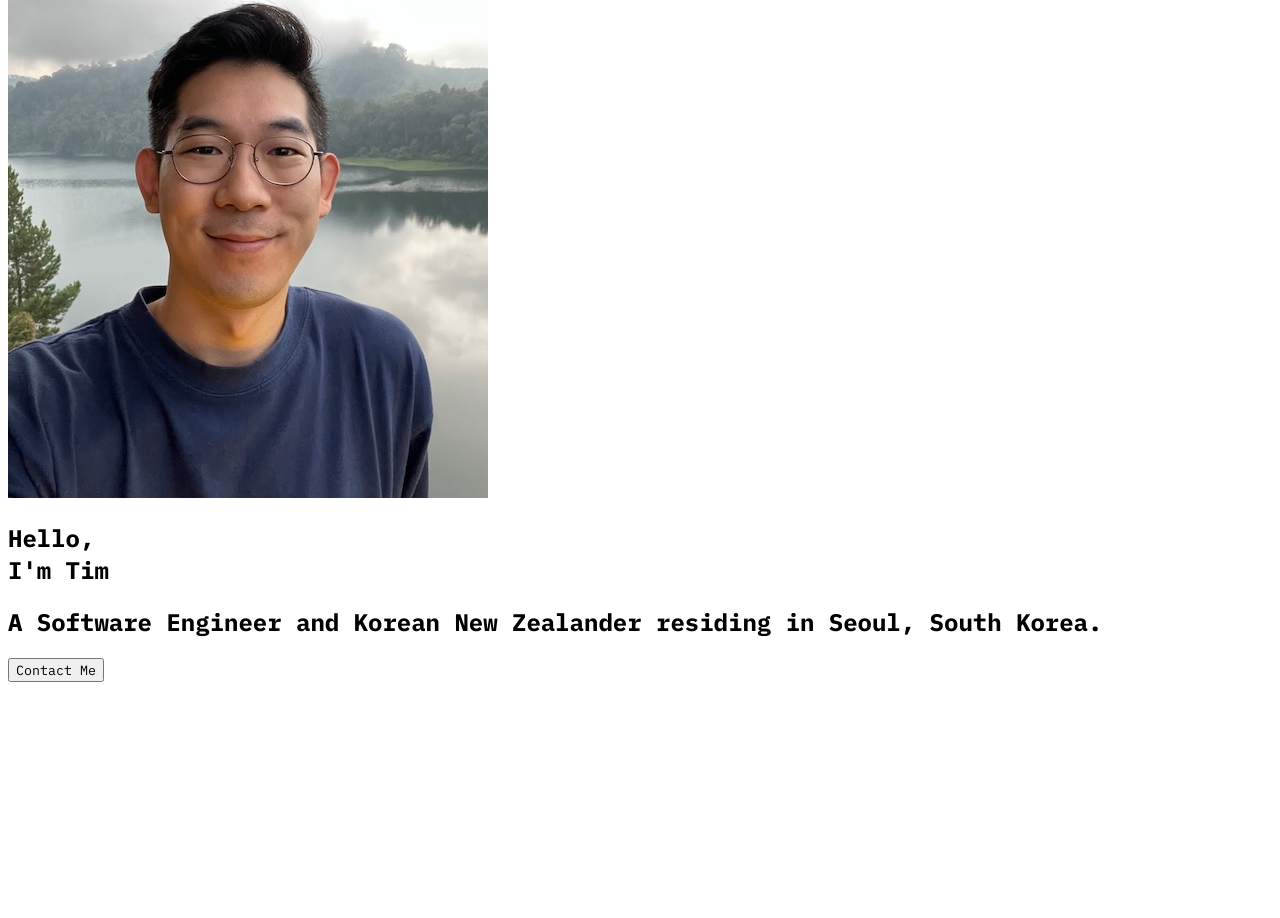
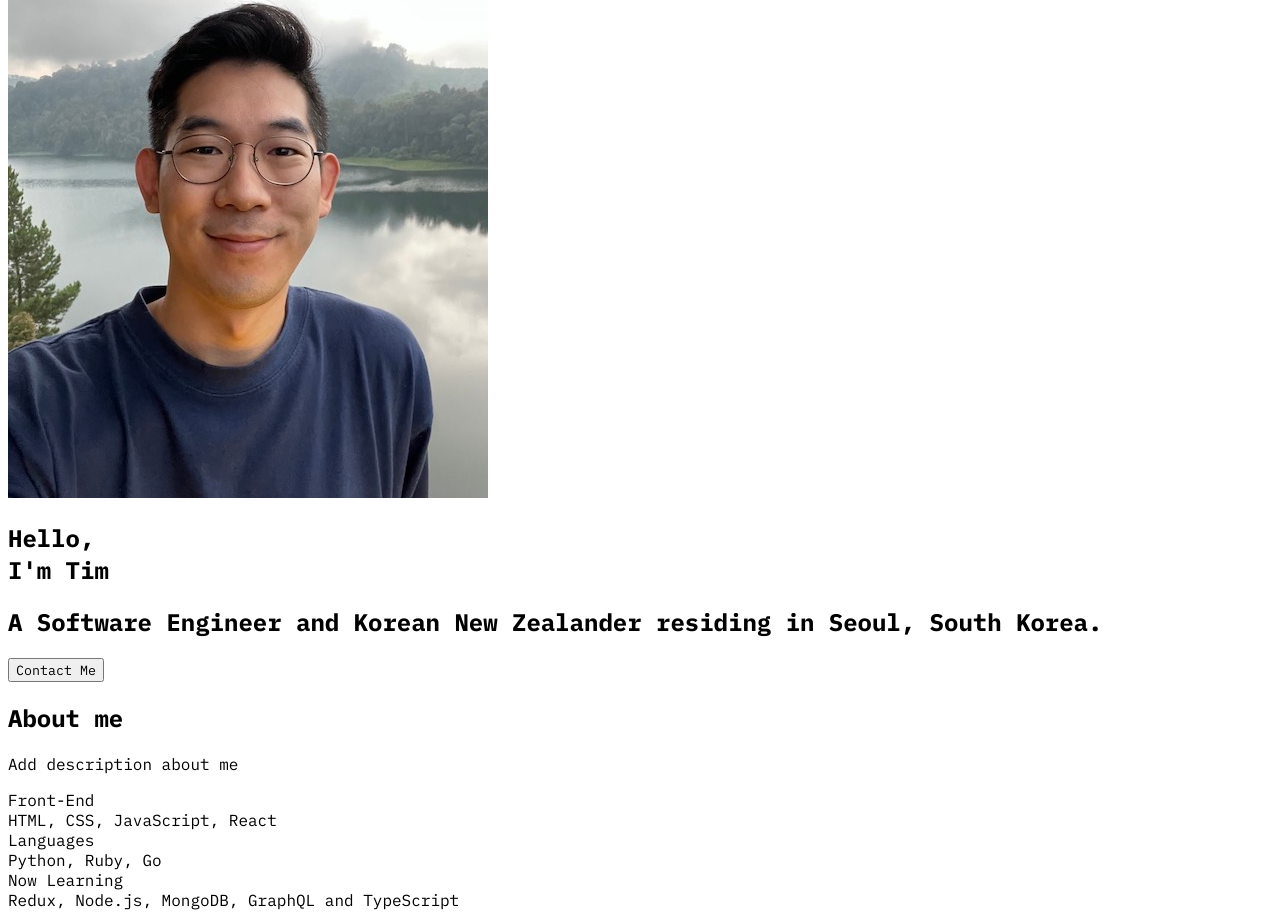
Before and after one commit to ts-oh/me, a website: page index.html in a window 1280 px wide. Shown: the part 322-1240 px from the top of the page. Before the commit the page ends 1012 px from the top, so only its background shows below. Drawn offline with Linux system fonts and the light colour scheme.

Commit message:
add about me section

```diff
--- a/index.html
+++ b/index.html
@@ -37,6 +37,7 @@
         <li class="navbar__menu__item">Contact</li>
       </ul>
     </nav>
+
     <!-- Home -->
     <section id="home">
       <img
@@ -54,14 +55,41 @@
       </h2>
       <button id="home__contact">Contact Me</button>
     </section>
+
     <!-- About -->
-    <section id="skills"></section>
+    <section id="about">
+      <h1>About me</h1>
+      <p>Add description about me</p>
+      <div class="about__majors">
+        <div class="major">
+          <div class="major__icon"></div>
+          <div class="major__title">Front-End</div>
+          <div class="major__description">HTML, CSS, JavaScript, React</div>
+        </div>
+        <div class="major">
+          <div class="major__icon"></div>
+          <div class="major__title">Languages</div>
+          <div class="major__description">Python, Ruby, Go</div>
+        </div>
+        <div class="major">
+          <div class="major__icon"></div>
+          <div class="major__title">Now Learning</div>
+          <div class="major__description">
+            Redux, Node.js, MongoDB, GraphQL and TypeScript
+          </div>
+        </div>
+      </div>
+    </section>
+
     <!-- Skills -->
     <section id="skills"></section>
+
     <!-- Work -->
     <section id="work"></section>
+
     <!-- Testimonials -->
     <section id="testimonials"></section>
+
     <!-- Contact -->
     <section id="contact"></section>
   </body>
```
